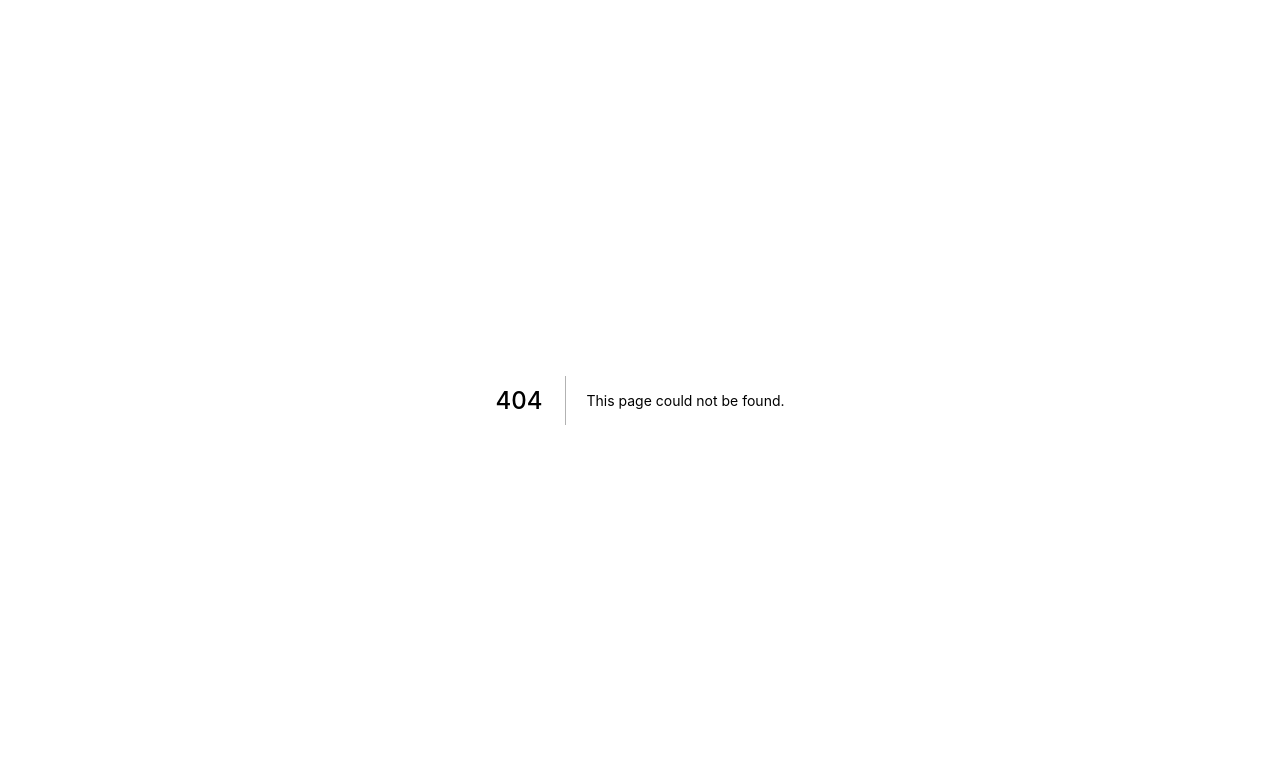
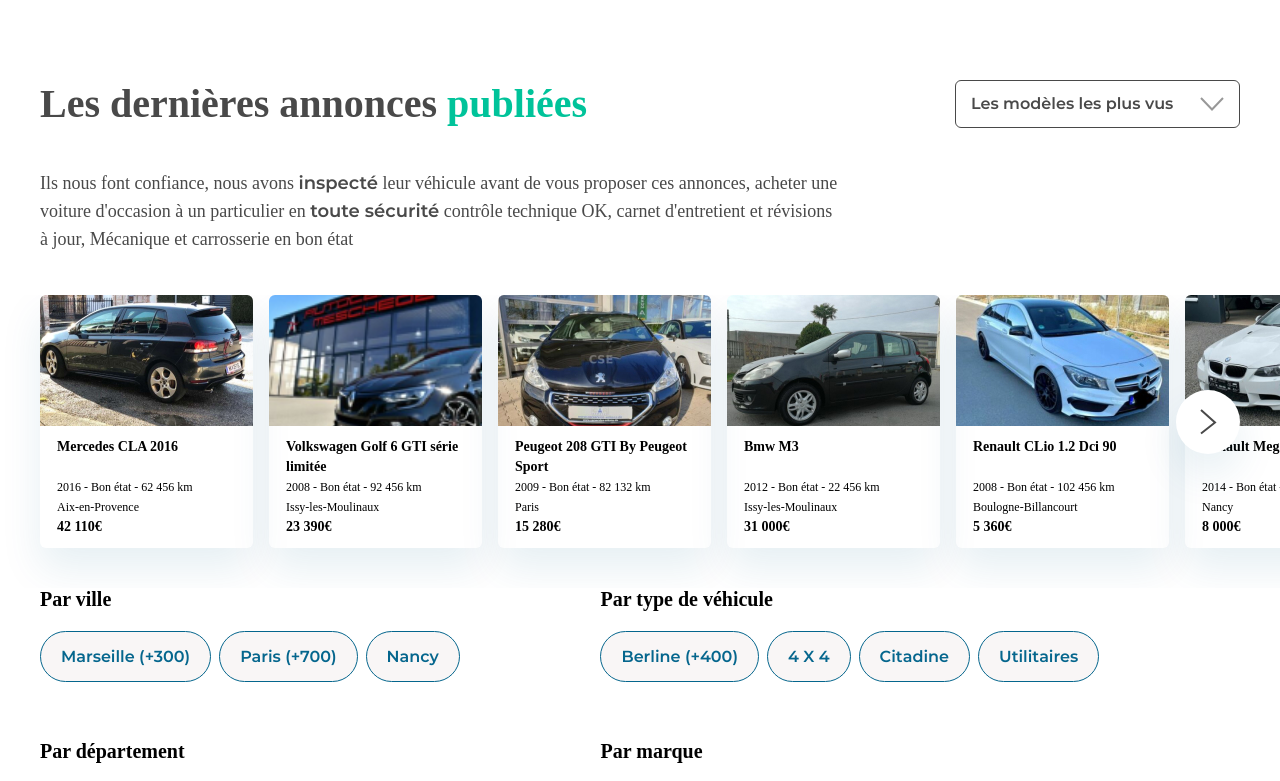
Before and after one commit to Artikodin/exo_reezocar, a Next.js app: page /HomePage/Advertisement in a window 1280 px wide. Before the commit this address had no page. Shown: the top 781 px of the page. Built offline with nearby package versions, Linux system fonts and the light colour scheme; a web font is replaced by a local one.

Commit message:
feat(Advertisement): Add advertisement section to home page

```diff
--- /dev/null
+++ b/pages/HomePage/Advertisement/index.js
@@ -0,0 +1,62 @@
+import {
+  Wrapper,
+  Title,
+  Container,
+  Paragraph,
+  GreenEm,
+  BoldEm,
+  Select,
+  Header,
+  ChipContainer,
+  Center
+} from "./styles";
+import { cars, chiplists } from "./utils";
+import { Carousel, CarPost, ChipList, ButtonLink } from "../../../components";
+
+const Advertisement = () => {
+  return (
+    <Container>
+      <Wrapper>
+        <Header>
+          <Title>
+            Les dernières annonces <GreenEm>publiées</GreenEm>
+          </Title>
+          <Paragraph>
+            Ils nous font confiance, nous avons <BoldEm>inspecté</BoldEm> leur
+            véhicule avant de vous proposer ces annonces, acheter une voiture
+            d'occasion à un particulier en <BoldEm>toute sécurité</BoldEm>{" "}
+            contrôle technique OK, carnet d'entretient et révisions à jour,
+            Mécanique et carrosserie en bon état
+          </Paragraph>
+          <Select>
+            Les modèles les plus vus{" "}
+            <img src="/icons/arrow-down.svg" alt="arrow down" />
+          </Select>
+        </Header>
+      </Wrapper>
+      <Carousel>
+        {cars.map(car => (
+          <CarPost key={car.title} {...car} />
+        ))}
+      </Carousel>
+      <Wrapper>
+        <ChipContainer>
+          {chiplists.map(({ title, chips }) => (
+            <ChipList key={title} title={title}>
+              {chips.map(chip => (
+                <ChipList.Chip key={chip}>{chip}</ChipList.Chip>
+              ))}
+            </ChipList>
+          ))}
+        </ChipContainer>
+        <Center>
+          <ButtonLink size="large" color="blue">
+            Voir toutes les annonces
+          </ButtonLink>
+        </Center>
+      </Wrapper>
+    </Container>
+  );
+};
+
+export default Advertisement;
--- /dev/null
+++ b/pages/HomePage/Advertisement/styles.js
@@ -0,0 +1,120 @@
+import styled from "styled-components";
+
+export const Container = styled.section`
+  padding: 80px 0 40px 0;
+  background-color: var(--white);
+
+  @media (max-width: 803px) {
+    padding: 50px 0 10px 0;
+  }
+`;
+
+export const Wrapper = styled.div`
+  margin: auto;
+  padding: 0 22px;
+  width: min(100%, 1244px);
+  box-sizing: border-box;
+`;
+
+export const Title = styled.h2`
+  font-family: montserrat;
+  font-weight: 700;
+  font-size: 4rem;
+  color: var(--dark-grey);
+
+  margin: 0 0 42px 0;
+
+  grid-area: title;
+`;
+
+export const Paragraph = styled.p`
+  font-family: montserrat;
+  font-weight: 400;
+  font-size: 18px;
+  line-height: 28px;
+  color: var(--dark-grey);
+
+  margin: 0 0 42px 0;
+
+  grid-area: paragraph;
+
+  @media (max-width: 803px) {
+    font-size: 14px;
+    line-height: 24px;
+  }
+`;
+
+export const Select = styled.div`
+  height: 48px;
+  width: 285px;
+  padding: 0 15px;
+  border-radius: var(--border-radius-6);
+  border: 1px solid var(--dark-grey);
+  background-color: var(--white);
+  box-sizing: border-box;
+
+  font-family: montserrat;
+  font-size: 16px;
+  font-style: normal;
+  font-weight: 600;
+  line-height: 20px;
+  letter-spacing: 0em;
+  text-align: left;
+  color: var(--dark-grey);
+
+  display: flex;
+  align-items: center;
+  justify-content: space-between;
+
+  grid-area: select;
+
+  @media (max-width: 803px) {
+    display: none;
+  }
+`;
+
+export const Header = styled.header`
+  display: grid;
+  grid-template-columns: auto 285px;
+  column-gap: 112px;
+  grid-template-rows: auto auto;
+  grid-template-areas:
+    "title select"
+    "paragraph .";
+
+  @media (max-width: 803px) {
+    grid-template-areas:
+      "title title"
+      "paragraph paragraph";
+  }
+`;
+
+export const GreenEm = styled.em`
+  color: var(--green);
+  font-style: normal;
+`;
+
+export const BoldEm = styled.em`
+  font-weight: 600;
+  font-style: normal;
+`;
+
+export const ChipContainer = styled.div`
+  display: grid;
+  grid-template-columns: auto auto;
+  grid-template-rows: auto auto;
+  row-gap: 50px;
+
+  @media (max-width: 803px) {
+    display: none;
+  }
+`;
+
+export const Center = styled.div`
+  padding: 40px 0;
+  text-align: center;
+
+  @media (max-width: 803px) {
+    padding: 0 0 30px 0;
+  }
+`;
--- /dev/null
+++ b/pages/HomePage/Advertisement/utils.js
@@ -0,0 +1,63 @@
+export const cars = [
+  {
+    title: "Mercedes CLA 2016",
+    description: "2016 - Bon état - 62 456 km",
+    city: "Aix-en-Provence",
+    price: "42 110€",
+    img: "/images/cars/car0.jpg"
+  },
+  {
+    title: "Volkswagen Golf 6 GTI série limitée",
+    description: "2008 - Bon état - 92 456 km",
+    city: "Issy-les-Moulinaux",
+    price: "23 390€",
+    img: "/images/cars/car1.jpg"
+  },
+  {
+    title: "Peugeot 208 GTI By Peugeot Sport",
+    description: "2009 - Bon état - 82 132 km",
+    city: "Paris",
+    price: "15 280€",
+    img: "/images/cars/car2.jpg"
+  },
+  {
+    title: "Bmw M3",
+    description: "2012 - Bon état - 22 456 km",
+    city: "Issy-les-Moulinaux",
+    price: "31 000€",
+    img: "/images/cars/car3.jpg"
+  },
+  {
+    title: "Renault CLio 1.2 Dci 90",
+    description: "2008 - Bon état - 102 456 km",
+    city: "Boulogne-Billancourt",
+    price: "5 360€",
+    img: "/images/cars/car4.jpg"
+  },
+  {
+    title: "Renault Megane",
+    description: "2014 - Bon état - 92 456 km",
+    city: "Nancy",
+    price: "8 000€",
+    img: "/images/cars/car5.jpg"
+  }
+];
+
+export const chiplists = [
+  {
+    title: "Par ville",
+    chips: ["Marseille (+300)", "Paris (+700)", "Nancy"]
+  },
+  {
+    title: "Par type de véhicule",
+    chips: ["Berline (+400)", "4 X 4", "Citadine", "Utilitaires"]
+  },
+  {
+    title: "Par département",
+    chips: ["Lorraine (+40)", "Rhônes-Alpes (+70)"]
+  },
+  {
+    title: "Par marque",
+    chips: ["Bmw", "Peugeot", "Renault", "Mercedes"]
+  }
+];
```
Also changed, not shown: pages/HomePage/index.js (added, +18 -0 lines).
